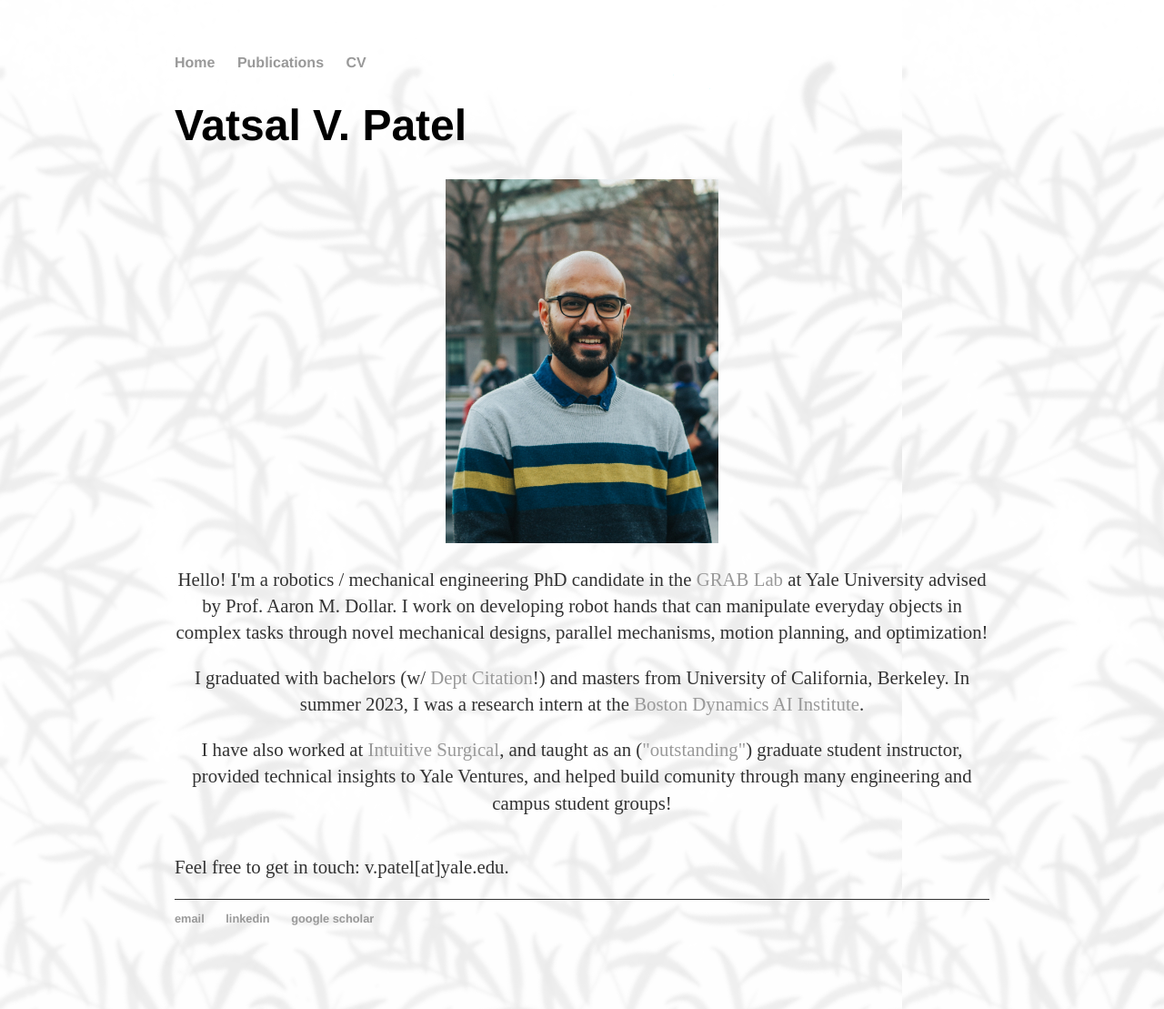
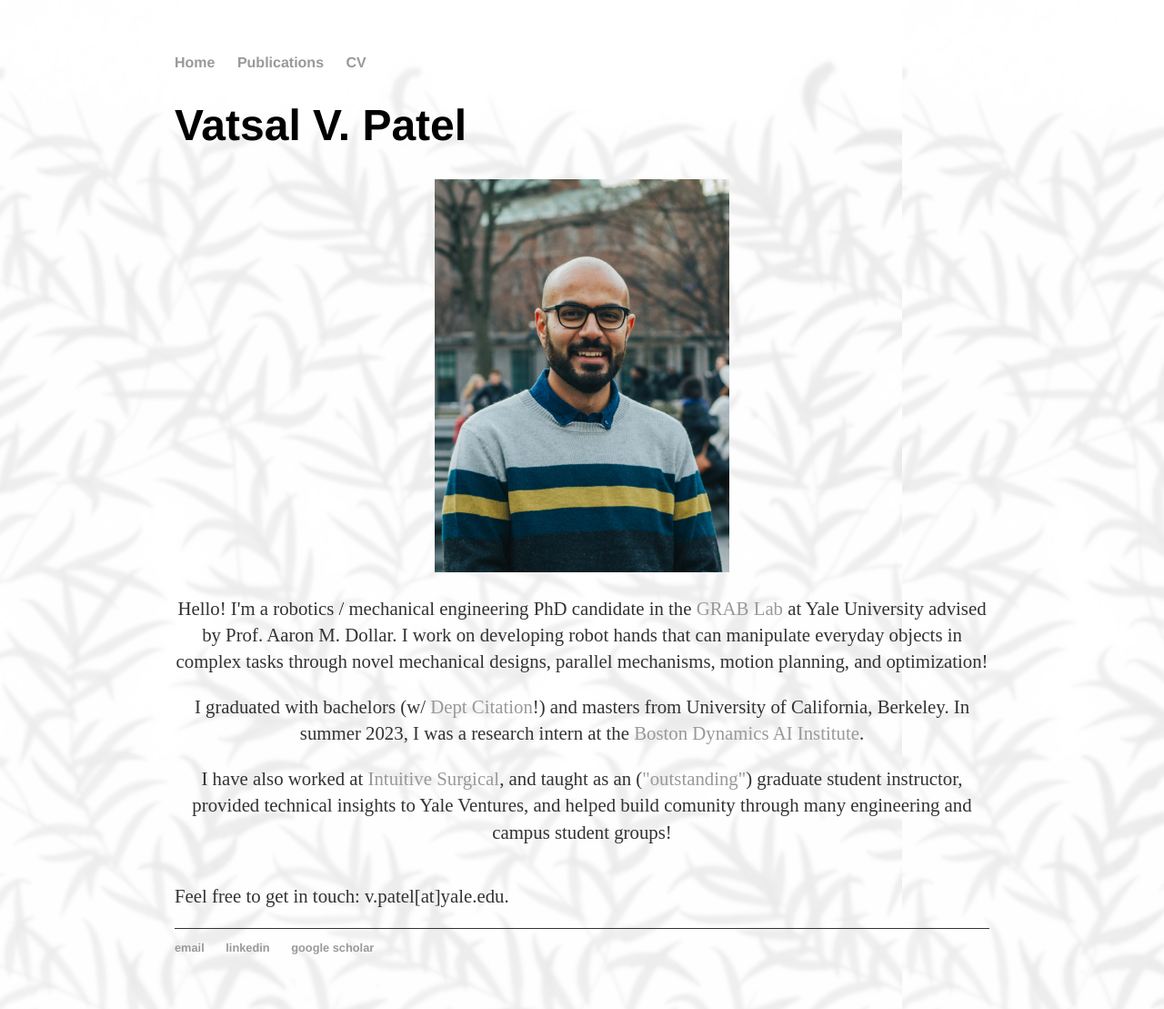
Before and after one commit to patelvatsalv/patelvatsalv.github.io, a Jekyll site: the page built from index.html, in a window 1280 px wide. Shown: the whole page at 91% size. Built offline with Jekyll 4.4.1, drawn with Linux system fonts in a browser that asks for light colours.

Commit message:
Update index.html

```diff
--- a/index.html
+++ b/index.html
@@ -14,7 +14,7 @@
 
 	<div class="row">
 		<div class="column1">
-			<img src = "vatsal.jpg" alt = "vatsal" style="width:300px;height:400px;">
+			<img src = "vatsal.jpg" alt = "vatsal" style="width:324px;height:432px;">
 		</div>
   		<div class="column2">
 			<p> Hello! I'm a robotics / mechanical engineering PhD candidate in the <a href="https://www.eng.yale.edu/grablab/">GRAB Lab </a> at Yale University advised by Prof. Aaron M. Dollar. I work on developing robot hands that can manipulate everyday objects in complex tasks through novel mechanical designs, parallel mechanisms, motion planning, and optimization! </p>
```
